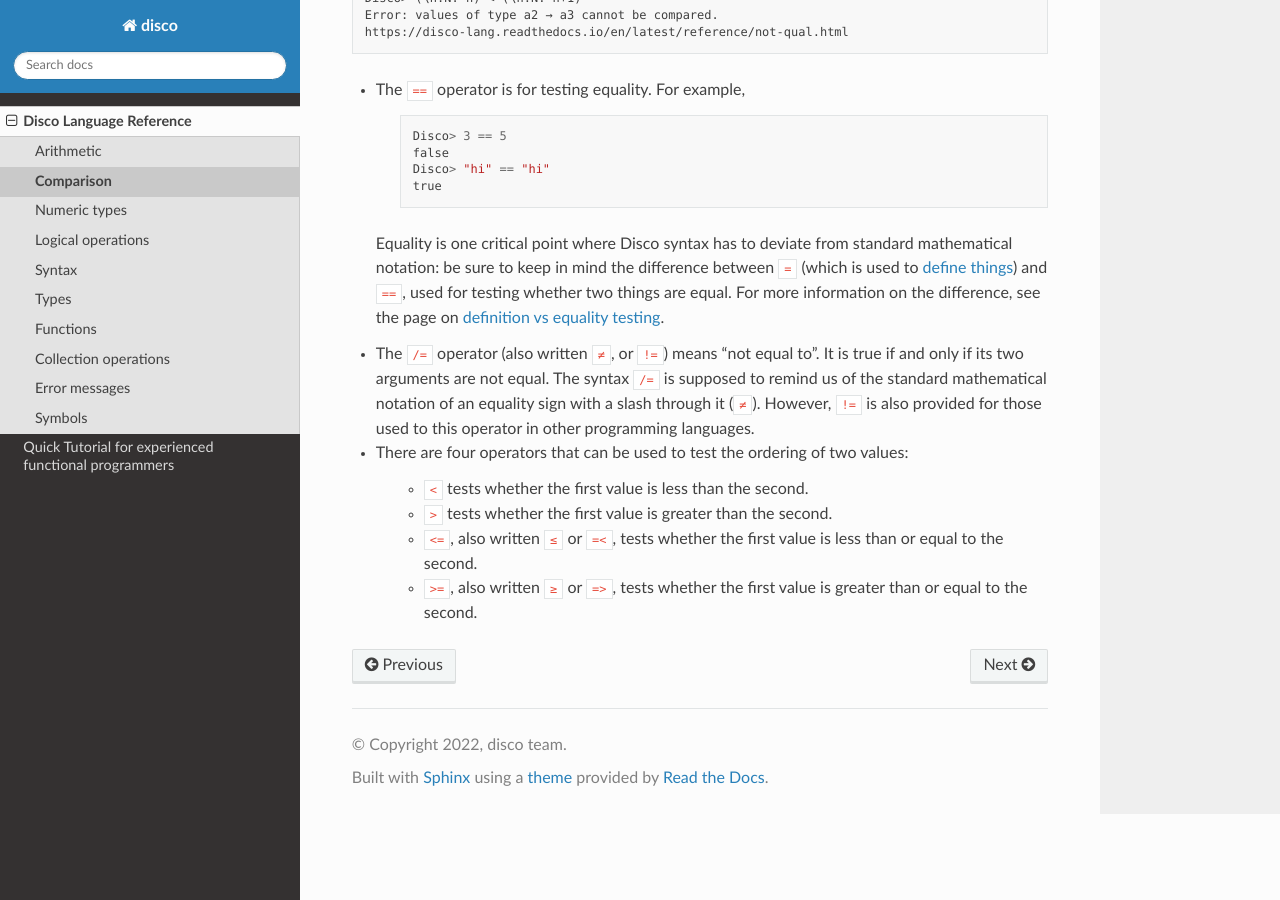
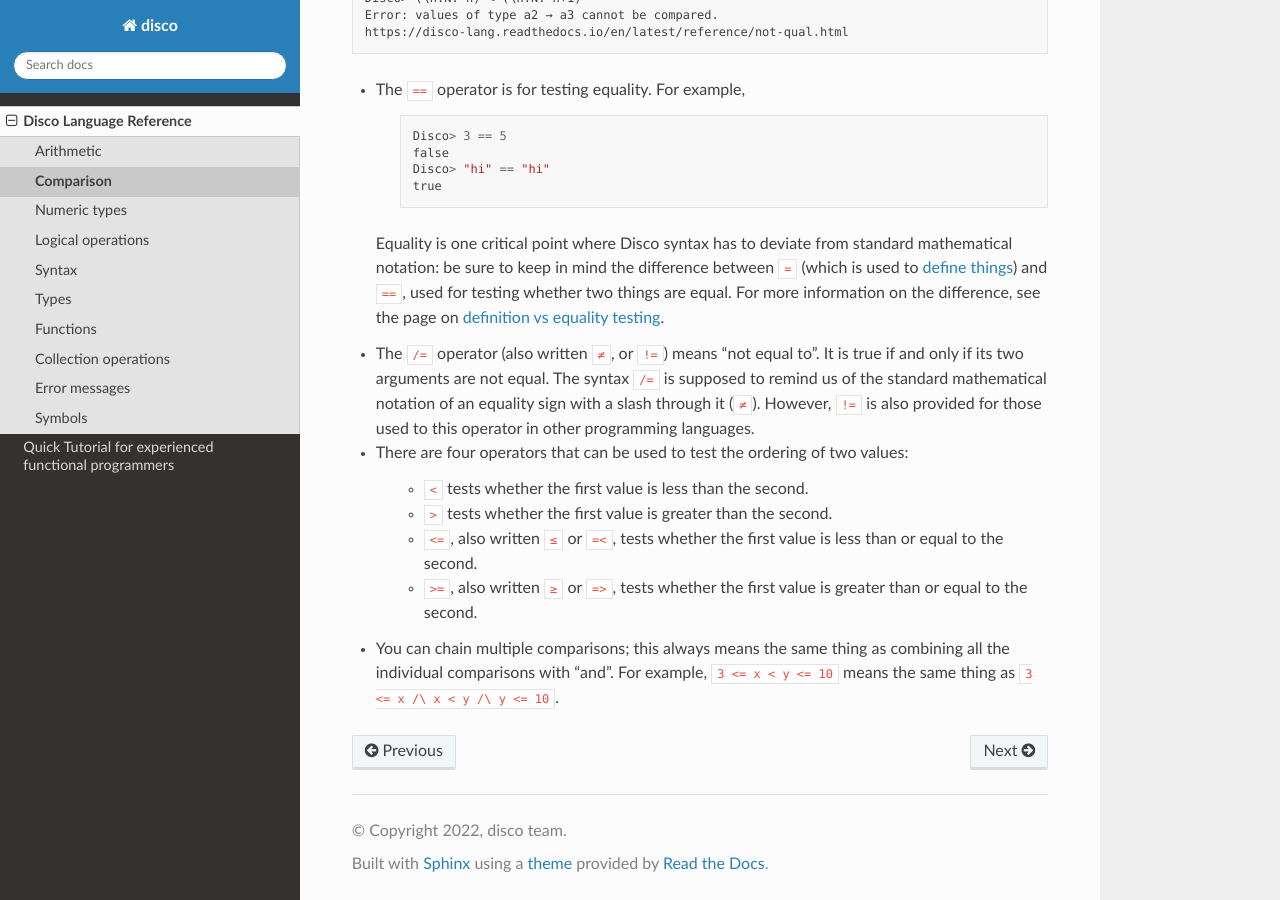
Before and after one commit to disco-lang/disco, a Sphinx documentation site: the page built from docs/reference/compare.rst, in a window 1280 px wide and 900 px high, scrolled down 578 px. Built offline with Sphinx 7.4.7 and the Read the Docs theme 2.0.0, drawn with Linux system fonts in a browser that asks for light colours; pages that are not in the unit, such as notebooks, are missing from menus.

Commit message:
write about chained comparison

```diff
--- a/docs/reference/compare.rst
+++ b/docs/reference/compare.rst
@@ -62,3 +62,8 @@ many.
       value is less than or equal to the second.
     - ``>=``, also written ``≥`` or ``=>``, tests whether the first
       value is greater than or equal to the second.
+
+* You can chain multiple comparisons; this always means the same thing
+  as combining all the individual comparisons with "and".  For
+  example, ``3 <= x < y <= 10`` means the same thing as ``3 <= x /\ x
+  < y /\ y <= 10``.
```
